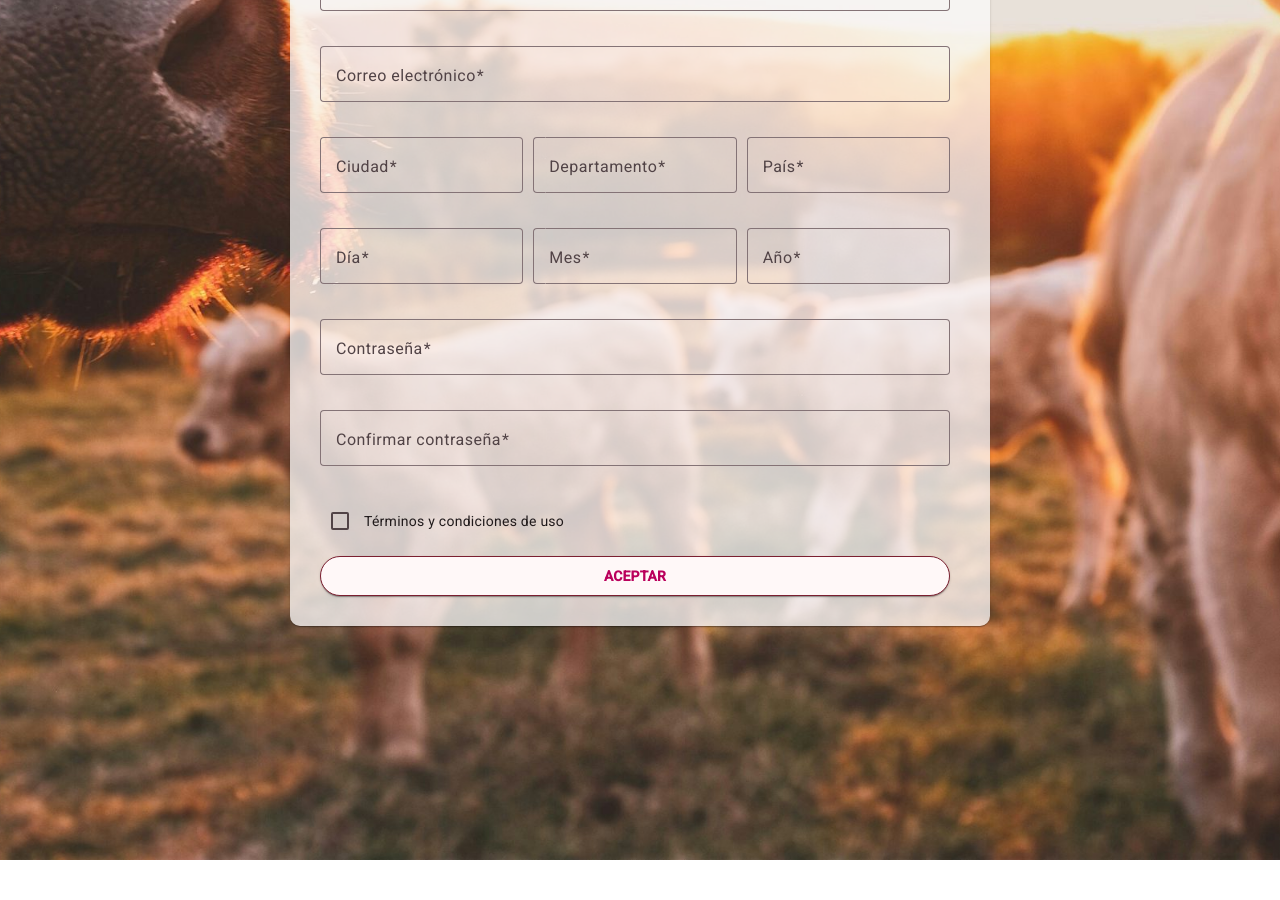
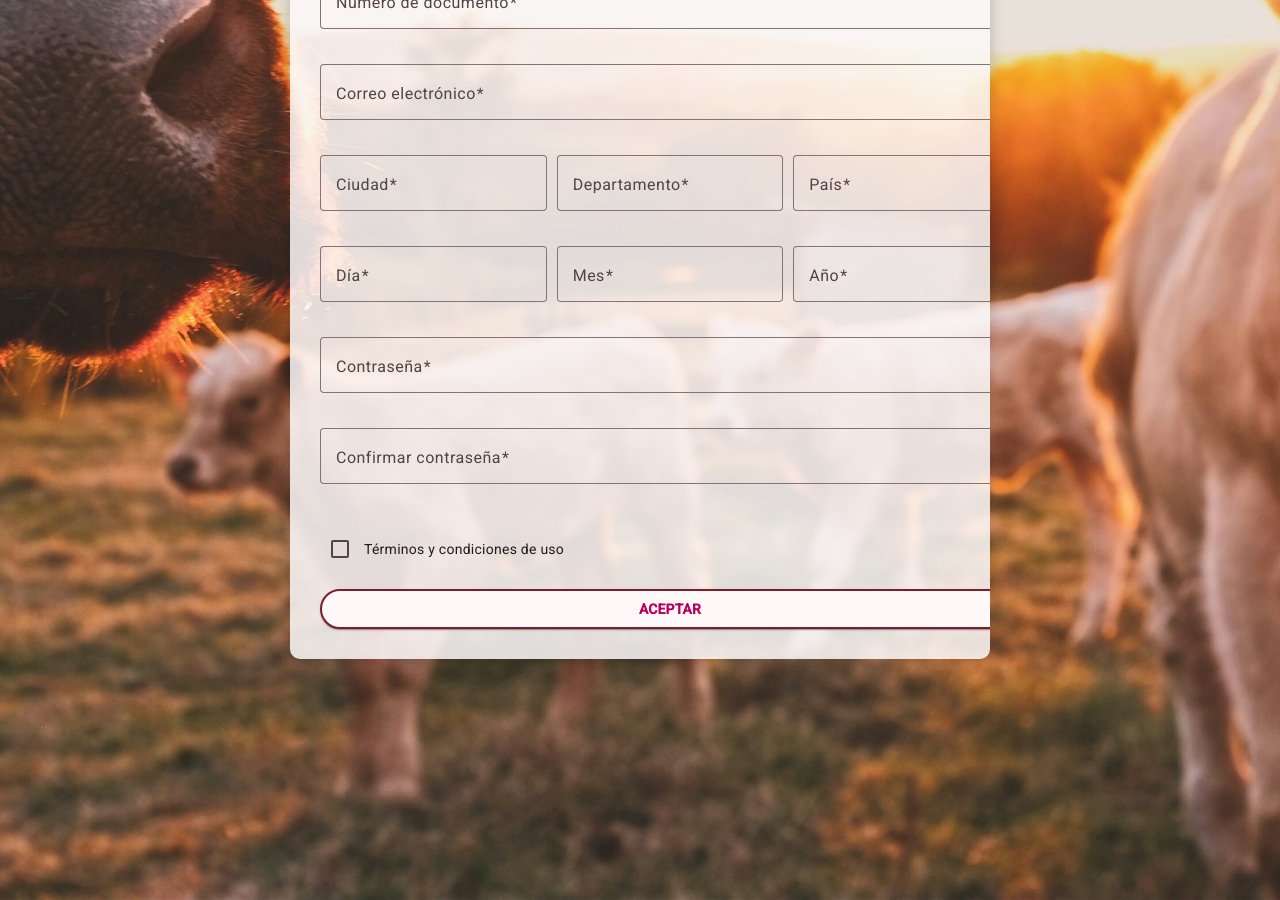
Before and after one commit to CamiloDiaz21/cliente_livestock, an Angular app: page /registro in a window 1280 px wide. Shown: the part 740-1640 px from the top of the page. Before the commit the page ends 1600 px from the top, so only its background shows below. Built offline with nearby package versions, Linux system fonts and the light colour scheme.

Commit message:
ajustes de metodo post de registro

```diff
--- a/src/app/pages/inicio/inicio.component.html
+++ b/src/app/pages/inicio/inicio.component.html
@@ -22,6 +22,7 @@
 <section class="post-container">
 
   <!-- Cabecera de publicación -->
+
   <div class="post-header">
     <img src="/imagen.jpg" alt="Avatar" class="avatar">
     <div class="user-info">
--- a/src/app/pages/registro/registro.component.css
+++ b/src/app/pages/registro/registro.component.css
@@ -5,28 +5,32 @@
   align-items: center;
   height: 200vh;
   background: url('/fondo.jpg') center/cover no-repeat;
+  padding: 20px;
 }
 
 /* Tarjeta del Formulario */
 .register-card {
   display: flex;
+  flex-direction: column;
   width: 100%;
   max-width: 700px;
-  background: rgba(252, 250, 250, 0.762);
+  background: rgba(252, 250, 250, 0.85);
   border-radius: 10px;
+  box-shadow: 0 4px 15px rgba(0, 0, 0, 0.2);
   overflow: hidden;
 }
 
 /* Sección del Formulario */
 .form-section {
-  width: 90%;
+  width: 100%;
   padding: 30px;
 }
 
 .form-section h2 {
   text-align: center;
-  font-size: 1.5em;
+  font-size: 1.8em;
   font-weight: bold;
+  margin-bottom: 20px;
   color: #7B1F30;
 }
 
@@ -38,21 +42,29 @@ mat-form-field {
 
 .row {
   display: flex;
+  flex-wrap: wrap;
   gap: 10px;
 }
 
 .small-field {
-  width: 33%;
+  flex: 1 1 30%;
+  min-width: 100px;
+}
+
+/* Checkbox de Términos */
+mat-checkbox {
+  margin-top: 10px;
 }
 
 /* Botón de Aceptar */
 .submit-btn {
   width: 100%;
-  margin-top: 15px;
+  margin-top: 20px;
   font-weight: bold;
   background-color: white;
   color: #7B1F30;
-  border: 1px solid #7B1F30;
+  border: 2px solid #7B1F30;
+  transition: 0.3s ease;
 }
 
 .submit-btn:hover {
@@ -60,7 +72,7 @@ mat-form-field {
   color: white;
 }
 
-/* Sección del Logo */
+/* Sección del Logo (si se activa) */
 .logo-section {
   width: 35%;
   background: rgba(123, 31, 48, 0.8);
--- a/src/app/pages/registro/registro.component.html
+++ b/src/app/pages/registro/registro.component.html
@@ -3,20 +3,21 @@
     <!-- Sección del formulario -->
     <div class="form-section">
       <h2>CREAR CUENTA</h2>
-      <form>
+      <form [formGroup]="registroForm" (ngSubmit)="onSubmit()">
+
         <mat-form-field appearance="outline">
           <mat-label>Nombres</mat-label>
-          <input matInput type="text" required />
+          <input matInput formControlName="nombres" type="text" required />
         </mat-form-field>
 
         <mat-form-field appearance="outline">
           <mat-label>Apellidos</mat-label>
-          <input matInput type="text" required />
+          <input matInput formControlName="apellidos" type="text" required />
         </mat-form-field>
 
         <mat-form-field appearance="outline">
           <mat-label>Tipo de Usuario</mat-label>
-          <mat-select required>
+          <mat-select formControlName="tipoUsuario" required>
             <mat-option value="UV">Usuario Vendedor</mat-option>
             <mat-option value="UC">Usuario Comun</mat-option>
           </mat-select>
@@ -24,71 +25,68 @@
 
         <mat-form-field appearance="outline">
           <mat-label>Tipo de documento</mat-label>
-          <mat-select required>
+          <mat-select formControlName="tipoDocumento" required>
             <mat-option value="CC">Cédula</mat-option>
-            <mat-option value="CE">Cedula de Extranjeria</mat-option>
+            <mat-option value="CE">Cédula de Extranjería</mat-option>
             <mat-option value="PAS">Pasaporte</mat-option>
           </mat-select>
         </mat-form-field>
 
         <mat-form-field appearance="outline">
           <mat-label>Número de documento</mat-label>
-          <input matInput type="text" required />
+          <input matInput formControlName="numeroDocumento" type="text" required />
         </mat-form-field>
 
         <mat-form-field appearance="outline">
           <mat-label>Correo electrónico</mat-label>
-          <input matInput type="email" required />
+          <input matInput formControlName="correo" type="email" required />
         </mat-form-field>
 
         <div class="row">
-          <mat-form-field appearance="outline" class="small-field">
+          <mat-form-field class="small-field" appearance="outline">
             <mat-label>Ciudad</mat-label>
-            <input matInput type="text" required />
+            <input matInput formControlName="ciudad" type="text" required />
           </mat-form-field>
-
-          <mat-form-field appearance="outline" class="small-field">
+          <mat-form-field class="small-field" appearance="outline">
             <mat-label>Departamento</mat-label>
-            <input matInput type="text" required />
+            <input matInput formControlName="departamento" type="text" required />
           </mat-form-field>
-
-          <mat-form-field appearance="outline" class="small-field">
+          <mat-form-field class="small-field" appearance="outline">
             <mat-label>País</mat-label>
-            <input matInput type="text" required />
+            <input matInput formControlName="pais" type="text" required />
           </mat-form-field>
         </div>
 
         <div class="row">
-          <mat-form-field appearance="outline" class="small-field">
+          <mat-form-field class="small-field" appearance="outline">
             <mat-label>Día</mat-label>
-            <input matInput type="number" min="1" max="31" required />
+            <input matInput formControlName="dia" type="number" min="1" max="31" required />
           </mat-form-field>
-
-          <mat-form-field appearance="outline" class="small-field">
+          <mat-form-field class="small-field" appearance="outline">
             <mat-label>Mes</mat-label>
-            <input matInput type="number" min="1" max="12" required />
+            <input matInput formControlName="mes" type="number" min="1" max="12" required />
           </mat-form-field>
-
-          <mat-form-field appearance="outline" class="small-field">
+          <mat-form-field class="small-field" appearance="outline">
             <mat-label>Año</mat-label>
-            <input matInput type="number" min="1900" max="2024" required />
+            <input matInput formControlName="anio" type="number" min="1900" max="2024" required />
           </mat-form-field>
         </div>
 
         <mat-form-field appearance="outline">
           <mat-label>Contraseña</mat-label>
-          <input matInput type="password" required />
+          <input matInput formControlName="contrasena" type="password" required />
         </mat-form-field>
 
         <mat-form-field appearance="outline">
           <mat-label>Confirmar contraseña</mat-label>
-          <input matInput type="password" required />
+          <input matInput formControlName="confirmarContrasena" type="password" required />
         </mat-form-field>
 
-        <mat-checkbox> Términos y condiciones de uso</mat-checkbox>
+        <mat-checkbox formControlName="terminos"> Términos y condiciones de uso</mat-checkbox>
 
-        <button mat-raised-button color="primary" class="submit-btn" (click)="aceptar()">ACEPTAR</button>
+        <button mat-raised-button color="primary" type="submit" class="submit-btn">ACEPTAR</button>
       </form>
+
     </div>
 
     <!-- Sección del Logo -->
--- a/src/app/pages/registro/registro.component.ts
+++ b/src/app/pages/registro/registro.component.ts
@@ -1,5 +1,6 @@
 import { Component } from '@angular/core';
 import { CommonModule } from '@angular/common';
+import { FormBuilder, FormGroup, Validators } from '@angular/forms';
 import { MatCardModule } from '@angular/material/card';
 import { MatFormFieldModule } from '@angular/material/form-field';
 import { MatInputModule } from '@angular/material/input';
@@ -8,6 +9,7 @@ import { MatCheckboxModule } from '@angular/material/checkbox';
 import { MatSelectModule } from '@angular/material/select';
 import { Router } from '@angular/router';
 import { ReactiveFormsModule } from '@angular/forms';
+import { HttpClient } from '@angular/common/http';
 
 @Component({
   selector: 'app-registro',
@@ -27,64 +29,41 @@ import { ReactiveFormsModule } from '@angular/forms';
 })
 export class RegistroComponent {
 
-  constructor(private router: Router) {}
+  registroForm!: FormGroup;
 
-  aceptar() {
-    console.log('🔔 Botón de registro clickeado');
-    this.router.navigate(['/login']);
+  constructor(private fb: FormBuilder, private http: HttpClient, router: Router) {
+
+    this.registroForm = this.fb.group({
+      nombres: ['', Validators.required],
+      apellidos: ['', Validators.required],
+      tipoUsuario: ['', Validators.required],
+      tipoDocumento: ['', Validators.required],
+      numeroDocumento: ['', Validators.required],
+      correo: ['', [Validators.required, Validators.email]],
+      ciudad: ['', Validators.required],
+      departamento: ['', Validators.required],
+      pais: ['', Validators.required],
+      dia: ['', Validators.required],
+      mes: ['', Validators.required],
+      anio: ['', Validators.required],
+      contrasena: ['', Validators.required],
+      confirmarContrasena: ['', Validators.required],
+      terminos: [false, Validators.requiredTrue]
+    });
   }
-  // registroForm: FormGroup; // ← ✅ CORREGIDO
 
-  // constructor(
-  //   private fb: FormBuilder,
-  //   private apiService: ApiService,
-  //   private router: Router
-  // ) {
-  //   this.registroForm = this.fb.group({
-  //     nombre: ['', Validators.required],
-  //     apellido: ['', Validators.required],
-  //     tipodocumeto: ['', Validators.required],
-  //     documento: ['', Validators.required],
-  //     correo: ['', [Validators.required, Validators.email]],
-  //     ciudad: ['', Validators.required],
-  //     departamento: ['', Validators.required],
-  //     pais: ['', Validators.required],
-  //     birthDate: ['', Validators.required],
-  //     password: ['', [Validators.required, Validators.minLength(6)]],
-  //     confirmPassword: ['', Validators.required],
-  //     aceptaTerminos: [false, Validators.requiredTrue]
-  //   });
-  // }
-
-  // Registrar() {
-  //   if (this.registroForm.valid) {
-  //     console.log('✅ Formulario válido - procesando registro...');
-
-  //     const formData = this.registroForm.value;
-  //     const extendedData = {
-  //       ...formData,
-  //       Fecha_creacion: new Date().toISOString(),
-  //       role: 'user',
-  //     };
-
-  //     console.log('📋 Datos enviados:', extendedData);
-
-  //     this.apiService.Post(API_URLS.CRUD.Api_crud1, extendedData).subscribe({
-  //       next: (response) => {
-  //         console.log('🎉 Registro exitoso:', response);
-  //         alert('✅ Se creó un registro exitosamente');
-  //       },
-  //       error: (error) => {
-  //         console.error('❌ Error al crear el registro:', error);
-  //         alert('⚠️ Ocurrió un error al crear el registro');
-  //       }
-  //     });
-
-  //   } else {
-  //     console.warn('⚠️ Formulario inválido o incompleto');
-  //     this.registroForm.markAllAsTouched(); // para mostrar errores visuales
-  //   }
-  // }
+  onSubmit() {
+    if (this.registroForm.valid) {
+      this.http.post('http://localhost:8081/', this.registroForm.value)
+        .subscribe({
+          next: (res) => console.log('✅ Registro exitoso', res),
+          error: (err) => console.error('❌ Error en el registro', err)
+        });
+    } else {
+      console.warn('⚠️ El formulario no es válido');
+    }
+  }
+  aceptar() {}
 
 
 
```
